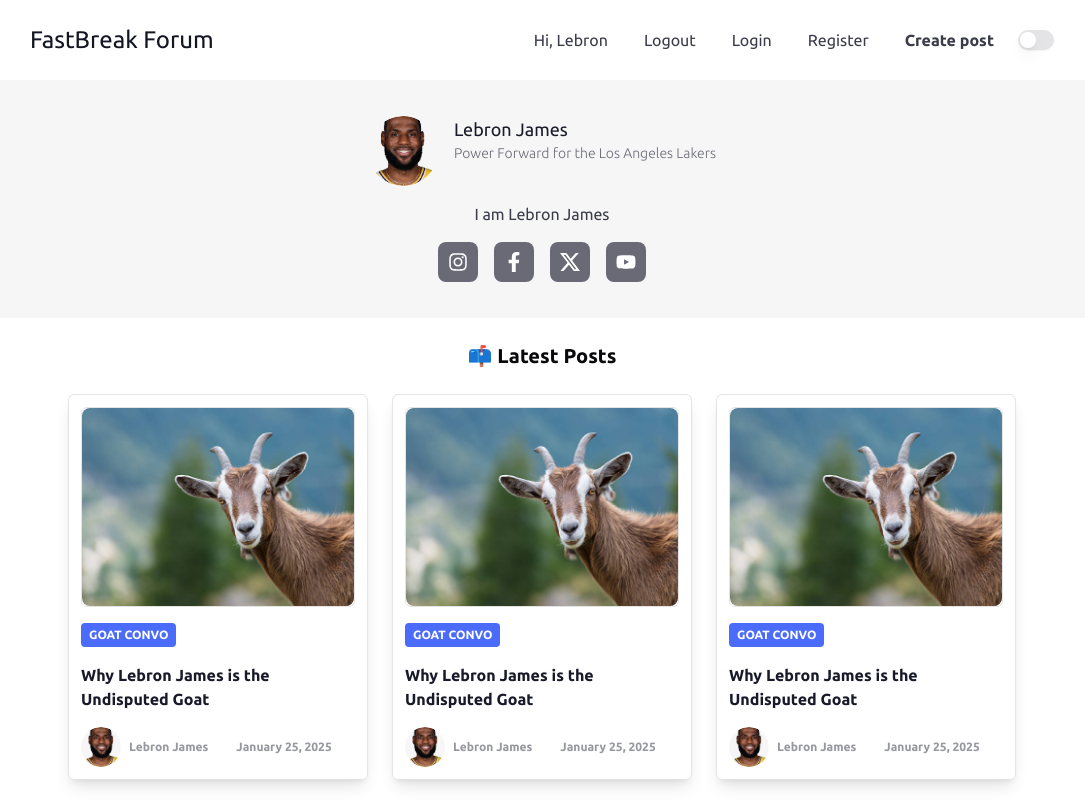
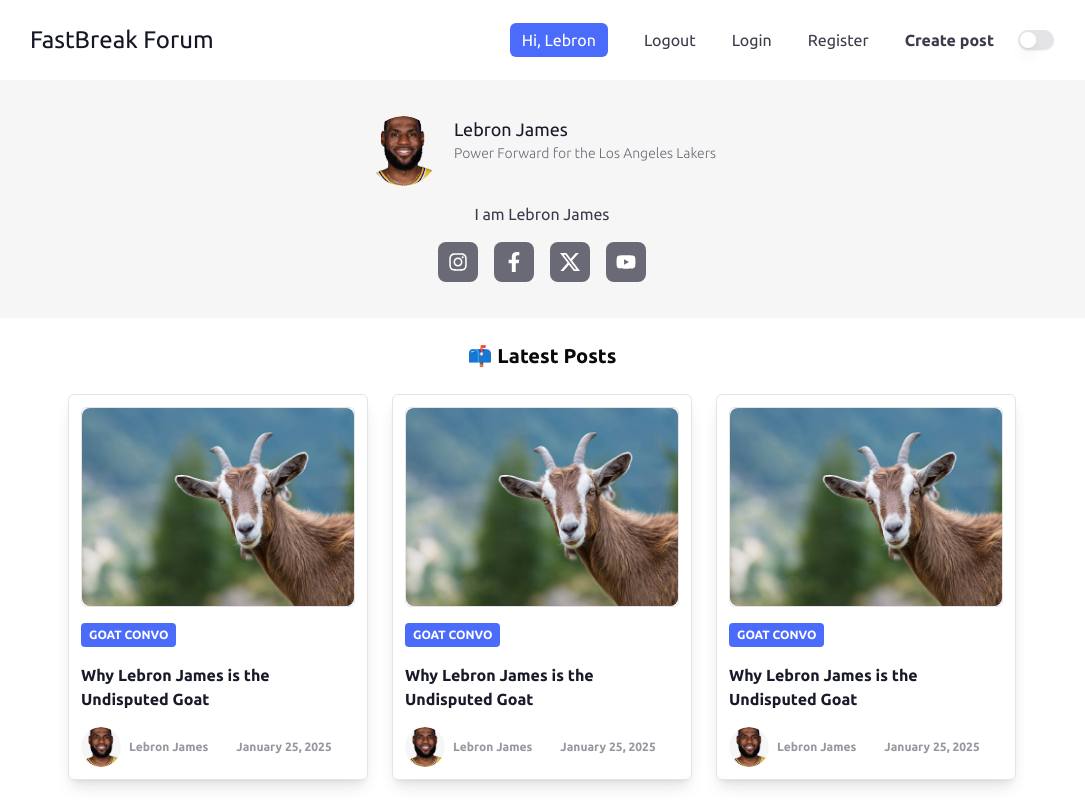
Before and after one commit to yamhokim/FastBreak-Forum, a React (Vite) app in the folder frontend/: page /profile in a window 1280 px wide. Shown: the top 800 px of the page, without its empty margins (98-1183 px from the left). Built offline with nearby package versions, Linux system fonts and the light colour scheme.

Commit message:
added some navbar highlighting to tell which button is active

```diff
--- a/frontend/src/ui_components/NavBar.jsx
+++ b/frontend/src/ui_components/NavBar.jsx
@@ -2,7 +2,7 @@
 import { FaBasketball } from "react-icons/fa6";
 import ResponsiveNavBar from "./ResponsiveNavBar";
 import { useState } from "react";
-import { Link } from "react-router-dom";
+import { Link, NavLink } from "react-router-dom";
 
 const NavBar = () => {
   const [showNavBar, setShowNavBar] = useState(false);
@@ -15,7 +15,12 @@
         </Link>
         <ul className="flex items-center  justify-end gap-9 text-[#3B3C4A] lg:flex-1 max-md:hidden dark:text-[#FFFFFF]">
           <li>
-            <Link to="/profile">Hi, Lebron</Link>
+            <NavLink
+              className={({ isActive }) => (isActive ? "active" : "")}
+              to="/profile"
+            >
+              Hi, Lebron
+            </NavLink>
           </li>
 
           <li>Logout</li>
```
